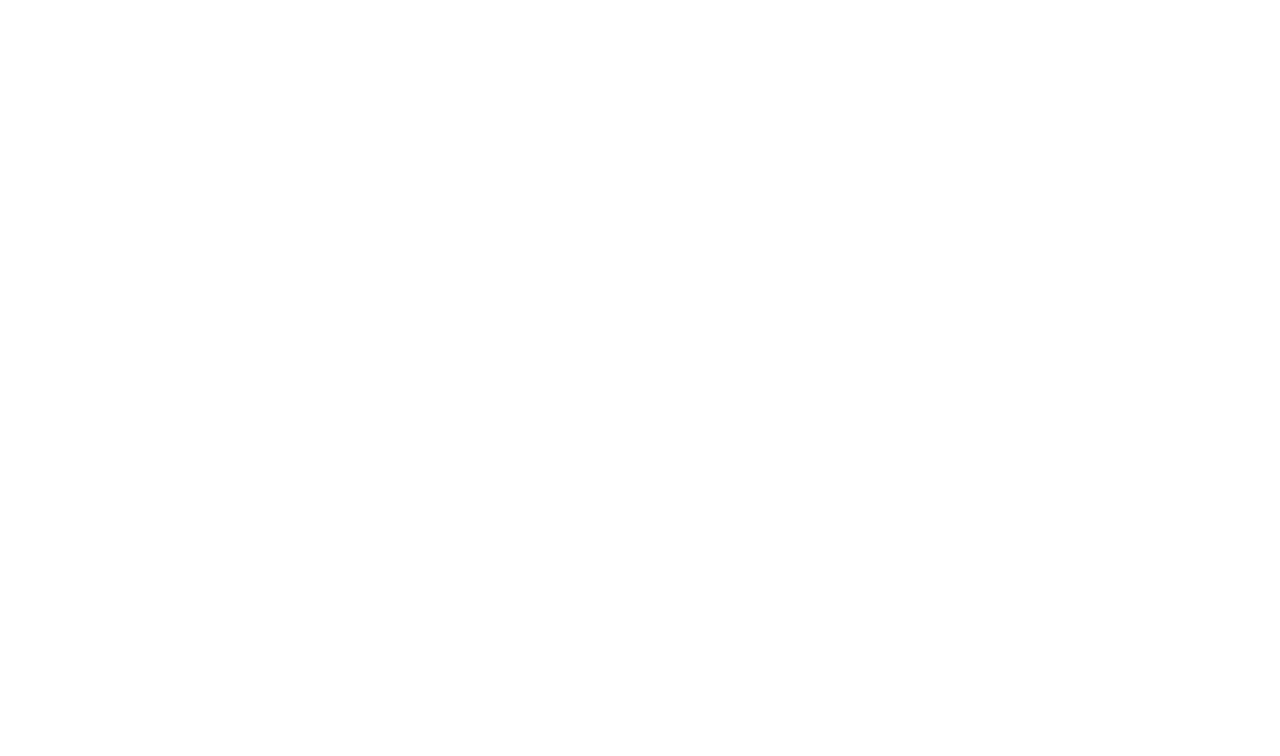
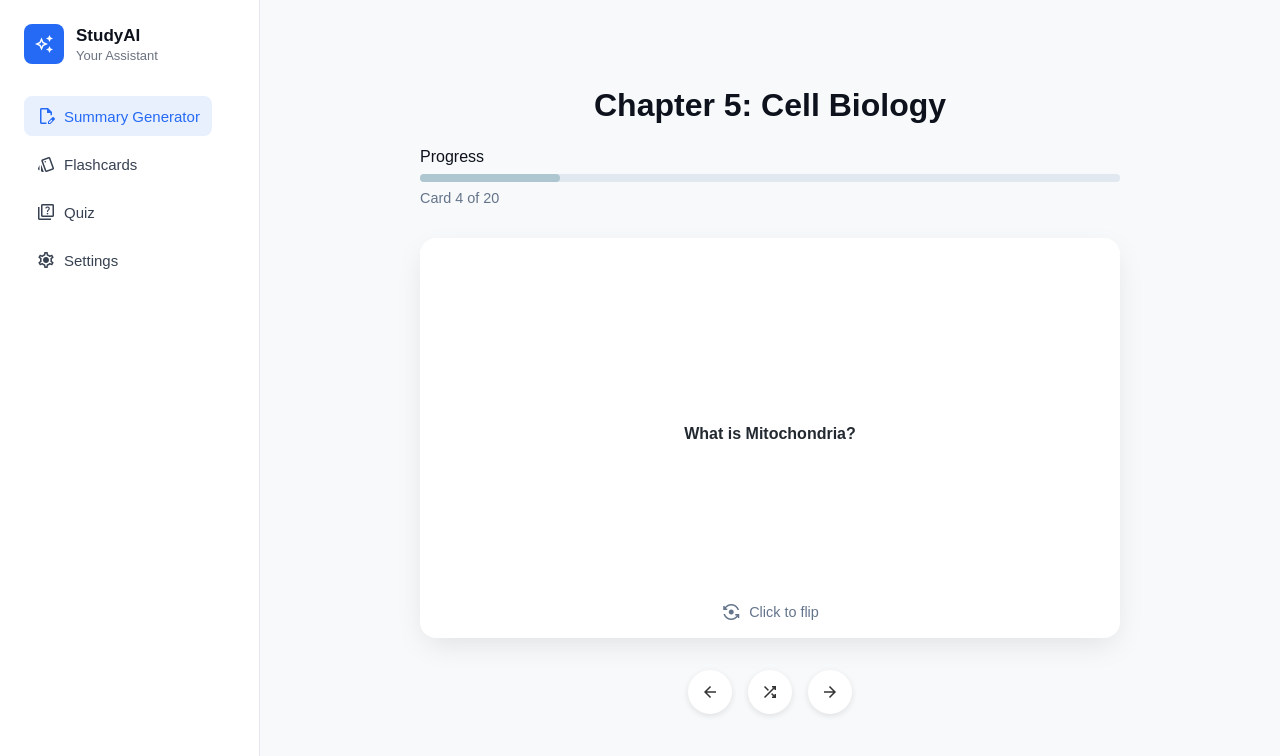
Before and after one commit to YashRajput74/sahajMarg, a React (Vite) app: page /features/Flashcard in a window 1280 px wide. Before the commit this address had no page. Shown: the top 756 px of the page. Built offline with nearby package versions, Linux system fonts and the light colour scheme.

Commit message:
second page approximately done

```diff
--- a/src/App.jsx
+++ b/src/App.jsx
@@ -9,6 +9,7 @@
 import FlashCardGenerator from "./pages/FlashCardGenerator";
 import QuizGenerator from "./pages/QuizGenerator";
 import StudyHub from "./pages/StudyHub";
+import FlashcardsPage from "./pages/FlashCardsPage";
 
 const ScrollToTop = () => {
     const { pathname } = useLocation();
@@ -35,6 +36,7 @@
                 <Route path="/generate-flashcard" element={<FlashCardGenerator />} />
                 <Route path="/generate-quiz" element={<QuizGenerator />} />
                 <Route path="/features" element={<StudyHub />} />
+                <Route path="/features/Flashcard" element={<FlashcardsPage />} />
             </Routes>
         </Router>
     );
--- /dev/null
+++ b/src/components/Flashcard.jsx
@@ -0,0 +1,33 @@
+import { useState } from "react";
+import "../pages/Flashcards.css"; // optional custom styles
+
+const Flashcard = ({ question, answer }) => {
+    const [flipped, setFlipped] = useState(false);
+
+    return (
+        <div
+            className={`flashcard-container ${flipped ? "flipped" : ""}`}
+            onClick={() => setFlipped(!flipped)}
+        >
+            {/* Front */}
+            <div className="flashcard front">
+                <p className="question">{question}</p>
+                <div className="flip-hint">
+                    <span className="material-symbols-outlined">flip_camera_android</span>
+                    <span>Click to flip</span>
+                </div>
+            </div>
+
+            {/* Back */}
+            <div className="flashcard back">
+                <p className="answer">{answer}</p>
+                <div className="flip-hint">
+                    <span className="material-symbols-outlined">flip_camera_android</span>
+                    <span>Click to flip back</span>
+                </div>
+            </div>
+        </div>
+    );
+};
+
+export default Flashcard;
--- /dev/null
+++ b/src/pages/FlashCardsPage.jsx
@@ -0,0 +1,66 @@
+import { useState } from "react";
+import Sidebar from "../components/Sidebar";
+import "./Flashcards.css";
+import Flashcard from "../components/Flashcard";
+
+const FlashcardsPage = () => {
+    const [currentCard, setCurrentCard] = useState(4);
+    const totalCards = 20;
+
+    const flashcardData = {
+        title: "Chapter 5: Cell Biology",
+        question: "What is Mitochondria?",
+        answer: "The powerhouse of the cell, responsible for generating most of the cell's supply of ATP."
+    };
+
+    const handlePrev = () => {
+        setCurrentCard((prev) => (prev > 1 ? prev - 1 : totalCards));
+    };
+
+    const handleNext = () => {
+        setCurrentCard((prev) => (prev < totalCards ? prev + 1 : 1));
+    };
+
+    const handleShuffle = () => {
+        const randomCard = Math.floor(Math.random() * totalCards) + 1;
+        setCurrentCard(randomCard);
+    };
+
+    const progress = (currentCard / totalCards) * 100;
+
+    return (
+        <div className="studyhub-container">
+            <Sidebar active="flashcards" />
+
+            <main className="flashcards-main">
+                <div className="content-wrapper">
+                    <h1 className="chapter-title">{flashcardData.title}</h1>
+
+                    <div className="progress-section">
+                        <p>Progress</p>
+                        <div className="progress-bar">
+                            <div className="progress-fill" style={{ width: `${progress}%` }}></div>
+                        </div>
+                        <p className="progress-info">Card {currentCard} of {totalCards}</p>
+                    </div>
+
+                    <Flashcard question={flashcardData.question} answer={flashcardData.answer} />
+
+                    <div className="controls">
+                        <button onClick={handlePrev} title="Previous">
+                            <span className="material-symbols-outlined">arrow_back</span>
+                        </button>
+                        <button onClick={handleShuffle} title="Shuffle">
+                            <span className="material-symbols-outlined">shuffle</span>
+                        </button>
+                        <button onClick={handleNext} title="Next">
+                            <span className="material-symbols-outlined">arrow_forward</span>
+                        </button>
+                    </div>
+                </div>
+            </main>
+        </div>
+    );
+};
+
+export default FlashcardsPage;
--- /dev/null
+++ b/src/pages/Flashcards.css
@@ -0,0 +1,128 @@
+.studyhub-container {
+    display: flex;
+    min-height: 100vh;
+    background-color: #f8f9fa;
+    font-family: 'Inter', sans-serif;
+    color: #0d121c;
+}
+
+.flashcards-main {
+    flex: 1;
+    padding: 2rem;
+    display: flex;
+    justify-content: center;
+    align-items: center;
+}
+
+.content-wrapper {
+    max-width: 700px;
+    width: 100%;
+    text-align: center;
+}
+
+.chapter-title {
+    font-size: 2rem;
+    font-weight: 900;
+    margin-bottom: 1.5rem;
+}
+
+.progress-section {
+    text-align: left;
+    margin-bottom: 2rem;
+}
+
+.progress-bar {
+    width: 100%;
+    height: 8px;
+    border-radius: 9999px;
+    background: #e2e8f0;
+    margin: 0.5rem 0;
+}
+
+.progress-fill {
+    height: 100%;
+    background-color: #aec6cf;
+    border-radius: 9999px;
+}
+
+.progress-info {
+    font-size: 0.9rem;
+    color: #64748b;
+}
+
+.flashcard-container {
+    position: relative;
+    width: 100%;
+    height: 400px;
+    perspective: 1000px;
+    margin-bottom: 2rem;
+    cursor: pointer;
+}
+
+.flashcard {
+    position: absolute;
+    width: 100%;
+    height: 100%;
+    backface-visibility: hidden;
+    border-radius: 1rem;
+    background: #fff;
+    box-shadow: 0 10px 30px -5px rgba(0, 0, 0, 0.1);
+    padding: 2rem;
+    display: flex;
+    align-items: center;
+    justify-content: center;
+    transition: transform 0.7s;
+    text-align: center;
+}
+
+.flashcard-container.flipped .front {
+    transform: rotateY(180deg);
+}
+
+.flashcard-container.flipped .back {
+    transform: rotateY(0deg);
+}
+
+.front {
+    transform: rotateY(0deg);
+}
+
+.back {
+    transform: rotateY(180deg);
+    position: absolute;
+    top: 0;
+    left: 0;
+}
+
+.flip-hint {
+    position: absolute;
+    bottom: 1rem;
+    left: 50%;
+    transform: translateX(-50%);
+    display: flex;
+    align-items: center;
+    gap: 0.5rem;
+    color: #64748b;
+    font-size: 0.9rem;
+}
+
+.controls {
+    display: flex;
+    justify-content: center;
+    gap: 1rem;
+}
+
+.controls button {
+    background: #fff;
+    border: none;
+    color: #333;
+    border-radius: 9999px;
+    padding: 0.75rem;
+    cursor: pointer;
+    box-shadow: 0 2px 6px rgba(0, 0, 0, 0.1);
+    transition: background 0.2s;
+}
+
+.controls button:hover {
+    background: #f1f5f9;
+}
```
